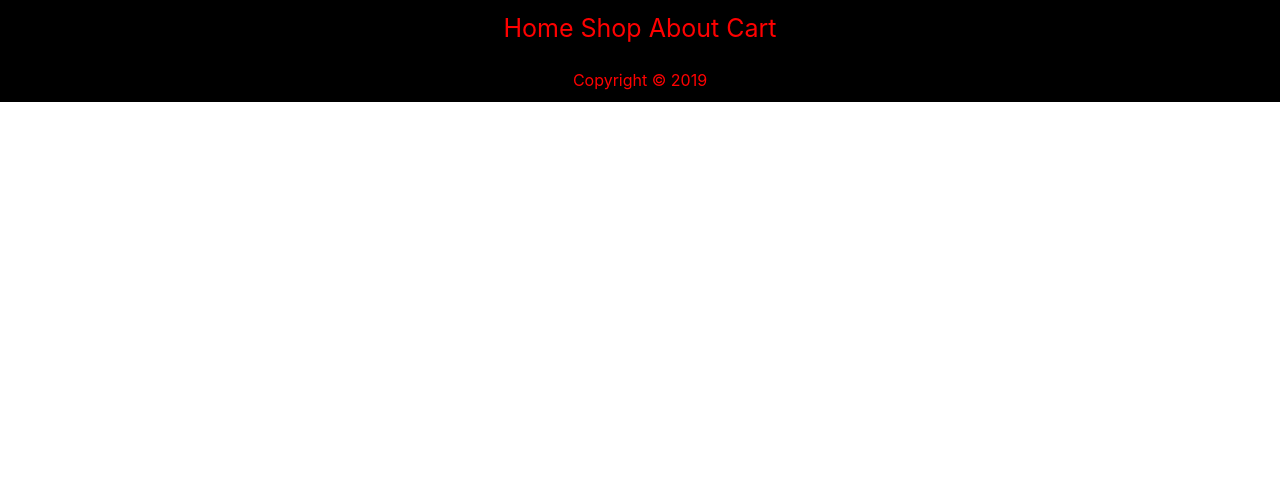
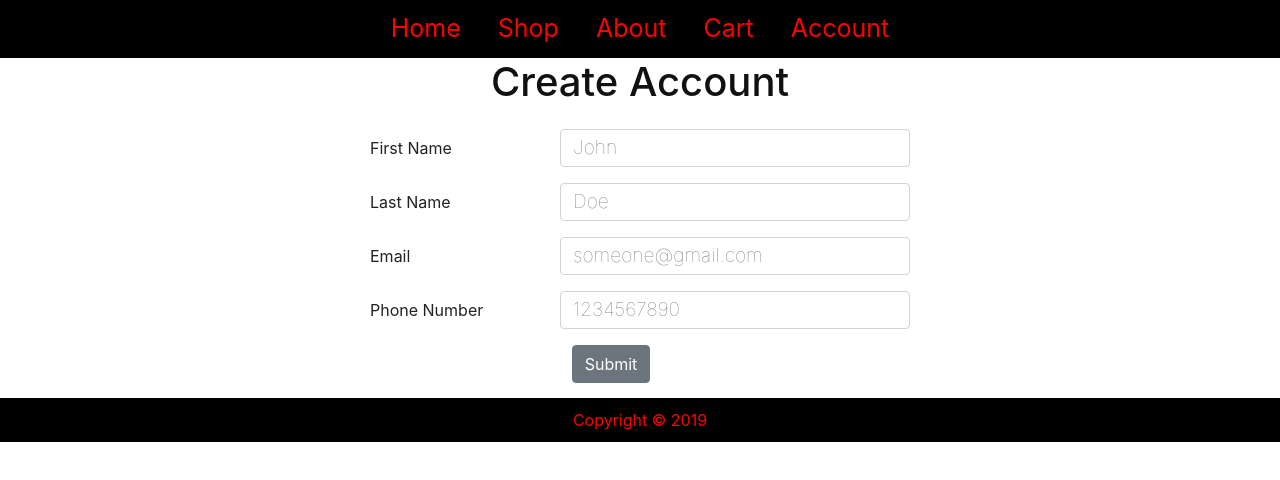
Before and after one commit to blue18/E-commerce, a React (Create React App) app: page /account in a window 1280 px wide. Shown: the top 480 px of the page. Built offline with nearby package versions, Linux system fonts and the light colour scheme; the HTML template or start-up script is replaced by a standard one.

Commit message:
working on account page

```diff
--- a/package.json
+++ b/package.json
@@ -2,6 +2,7 @@
   "name": "e-commerce",
   "version": "0.1.0",
   "private": true,
+  "proxy": "http://localhost:5000/",
   "dependencies": {
     "bootstrap": "^4.3.1",
     "react": "^16.8.6",
--- a/src/App.css
+++ b/src/App.css
@@ -29,12 +29,6 @@ light green: #A3C4BC
   border-radius: 10px;
   box-shadow: 0px 10px 50px #555;
   background-color: white;
-}
-
-form {
-  width: 100%;
-  display: flex;
-  flex-wrap: wrap;
 }
 
 h1 {
--- a/src/App.js
+++ b/src/App.js
@@ -7,7 +7,6 @@ import './App.css';
 import { connect } from 'react-redux';
 import { handleChange } from './actions/promoCodeActions';
 import { withRouter } from 'react-router-dom'
-
 
 class App extends Component {
 
@@ -43,7 +42,6 @@ class App extends Component {
   }
 }
 
-
 const mapStateToProps = state => ({
   promoCode: state.promoCode.value,
 });
--- a/src/components/About.js
+++ b/src/components/About.js
@@ -3,12 +3,35 @@ import Title from './Title';
 import AboutForm from './aboutForm';
 
 class About extends Component {
+  constructor() {
+    super();
+    this.state = {
+      users: [],
+      error: ""
+    };
+  }
+  componentDidMount() {
+    fetch("http://localhost:5000/")
+    .then(res => res.json())
+    .then(data => {
+      let users = data.map(user => {
+        return(
+          <div key={user.id}>
+            <p>{user.firstName}</p>
+          </div>
+        );
+      })
+      this.setState({ users: users})
+    })
+    .catch(error => console.error(error))
+  }
 
   render() {
     return (
       <div>
         <Title title='About' />
         <AboutForm />
+        <div>{this.state.users}</div>
       </div>
     );
   }
--- /dev/null
+++ b/src/components/Account.js
@@ -0,0 +1,78 @@
+import React, { Component } from 'react';
+import { Container, Col, Button, Form, FormGroup, Label, Input, FormText } from 'reactstrap';
+
+class Account extends Component {
+  constructor(props) {
+    super(props)
+    this.state = {
+      firstname: "",
+      lastname: "",
+      phonenumber: 0,
+      email: ""
+    }
+    this.handleChange = this.handleChange.bind(this);
+    this.handleSubmit = this.handleSubmit.bind(this);
+  }
+
+  handleChange(event) {
+    const target = event.target;
+    const value = target.type === 'checkbox' ? target.checked : target.value;
+    const name = target.name;
+
+    this.setState({
+      [name]: value
+    });
+
+    console.log(this.state);
+  }
+
+  handleSubmit(event) {
+    alert('A name was submitted: ' + this.state.value);
+    event.preventDefault();
+  }
+
+  render() {
+    return(
+      <Container>
+        <h1>Create Account</h1>
+        <Form style={formContent}>
+          <FormGroup row>
+            <Label for="firstname" sm={{ size: 2, offset: 3}}>First Name</Label>
+            <Col sm={4}>
+              <Input type="text" name="firstname" id="firstname" placeholder="John" />
+            </Col>
+          </FormGroup>
+          <FormGroup row>
+            <Label for="lastname" sm={{ size: 2, offset: 3}}>Last Name</Label>
+            <Col sm={4}>
+              <Input type="lastname" name="lastname" id="lastname" placeholder="Doe" />
+            </Col>
+          </FormGroup>
+          <FormGroup row>
+            <Label for="email" sm={{ size: 2, offset: 3}}>Email</Label>
+            <Col sm={4}>
+              <Input type="email" name="email" id="email" placeholder="someone@gmail.com" />
+            </Col>
+          </FormGroup>
+          <FormGroup row>
+            <Label for="phonenumber" sm={{ size: 2, offset: 3}}>Phone Number</Label>
+            <Col sm={4}>
+              <Input type="phonenumber" name="phonenumber" id="phonenumber" placeholder="1234567890" />
+            </Col>
+          </FormGroup>
+          <FormGroup check row>
+          <Col sm={{ size: 7, offset: 5 }}>
+            <Button>Submit</Button>
+          </Col>
+        </FormGroup>
+        </Form>
+      </Container>
+    );
+  }
+}
+
+const formContent = {
+  padding: "15px 0px 15px 0px"
+}
+
+export default Account;
--- a/src/components/Cart.js
+++ b/src/components/Cart.js
@@ -1,7 +1,7 @@
 import React from 'react';
 import { connect } from 'react-redux';
 import { deleteFromCart } from '../actions/shoppingCartActions';
-import { Table } from 'reactstrap';
+import { Table, Button } from 'reactstrap';
 
 class Cart extends React.Component {
 
@@ -32,7 +32,7 @@ class Cart extends React.Component {
             <td style={textCenter}> Description... </td>
             <td style={textCenter}> ${product.price} </td>
             <td style={textCenter}> {product.quantity} </td>
-            <td> <button {...product} onClick={this.deleteFromCart}>Remove</button> </td>
+            <td> <Button {...product} size="sm" color="danger" onClick={this.deleteFromCart}>Remove</Button> </td>
           </tr>
         );
       });
@@ -81,6 +81,9 @@ class Cart extends React.Component {
                 <div className={`col`} style={priceCol}>
                   <b>{`Total Price: $${totalPrice.toFixed(2)}`}</b>
                 </div>
+                <div className={`col`} style={buttonStyle}>
+                  <button>Submit</button>
+                </div>
               </div>
             </div>
           </div>
@@ -88,6 +91,13 @@ class Cart extends React.Component {
       }
     }
 }
+
+const buttonStyle = {
+  display: "flex",
+  justifyContent: "center",
+  alignItems: "center"
+}
+
 const textCenter = {
   textAlign: "center"
 }
--- a/src/components/Header.js
+++ b/src/components/Header.js
@@ -9,6 +9,7 @@ const Header = () => {
         <Link style={linkStyle} to='/shop'> Shop </Link>
         <Link style={linkStyle} to='/about'> About </Link>
         <Link style={linkStyle} to='/cart'> Cart </Link>
+        <Link style={linkStyle} to='/account'> Account </Link>
       </nav>
     </header>
   );
@@ -23,7 +24,8 @@ const headerStyle = {
 const linkStyle = {
   textDecoration: 'none',
   color: 'red',
-  fontSize: "25px"
+  fontSize: "25px",
+  padding: "15px"
 }
 
 export default Header;
--- a/src/components/PageSkipper.js
+++ b/src/components/PageSkipper.js
@@ -1,5 +1,5 @@
 import React from 'react';
-import { Container, Col, Row, Pagination, PaginationItem, PaginationLink } from 'reactstrap';
+import { Col, Pagination, PaginationItem, PaginationLink } from 'reactstrap';
 
 const PageSkipper = () => {
   return(
--- a/src/components/Router.js
+++ b/src/components/Router.js
@@ -5,6 +5,7 @@ import Shop from './Shop';
 import About from './About';
 import Cart from './Cart';
 import ProductPage from './ProductPage';
+import Account from './Account';
 
 const Router = (props) => {
 
@@ -23,6 +24,7 @@ const Router = (props) => {
       />
       <Route path='/cart' render={(props) => <Cart {...props} cart={cart} />} />
       <Route path='/productpage' render={(props) => <ProductPage {...props} />} />
+      <Route path='/account' render={(props) => <Account {...props} />} />
     </Switch>
   );
 }
--- a/src/components/Shop.js
+++ b/src/components/Shop.js
@@ -3,7 +3,6 @@ import Title from './Title';
 import Comproduct from './Comproduct';
 import PageSkipper from './PageSkipper';
 import { Container, Col, Row } from 'reactstrap';
-
 
 /*
   add products here for testing purposes
@@ -11,7 +10,7 @@ import { Container, Col, Row } from 'reactstrap';
 
 const product_one = {
   id: 1,
-  name: "blue_sweater",
+  name: "Blue Sweater",
   price: "3.99",
   description: "beautiful blue sweater",
   quantity: 1,
--- a/src/components/productPage.js
+++ b/src/components/productPage.js
@@ -38,7 +38,13 @@ class ProductPage extends Component {
               <div>{product.quantity}</div>
               <Button color="danger" size="lg" {...product} onClick={this.addToCart} block>Add to Cart</Button>
             </Col>
-            <Col sm="3"></Col>
+            <Col sm="3">
+              <div style={centerButtons}>
+                <Button color="primary">Small</Button>{"   "}
+                <Button color="primary">Medium</Button>{"   "}
+                <Button color="primary">Large</Button>{"   "}
+              </div>
+            </Col>
           </Row>
           <Row>
             <Col>
@@ -49,7 +55,9 @@ class ProductPage extends Component {
     );
   }
 }
-
+const centerButtons = {
+  paddingTop: "15px"
+}
 
 const textStyle = {
   textAlign: "center",
@@ -60,5 +68,4 @@ const mapStateToProps = state => ({
   shoppingCart: state.shoppingCart.itemID
 });
 
-
 export default connect(mapStateToProps, { addToCart })(ProductPage);
```
